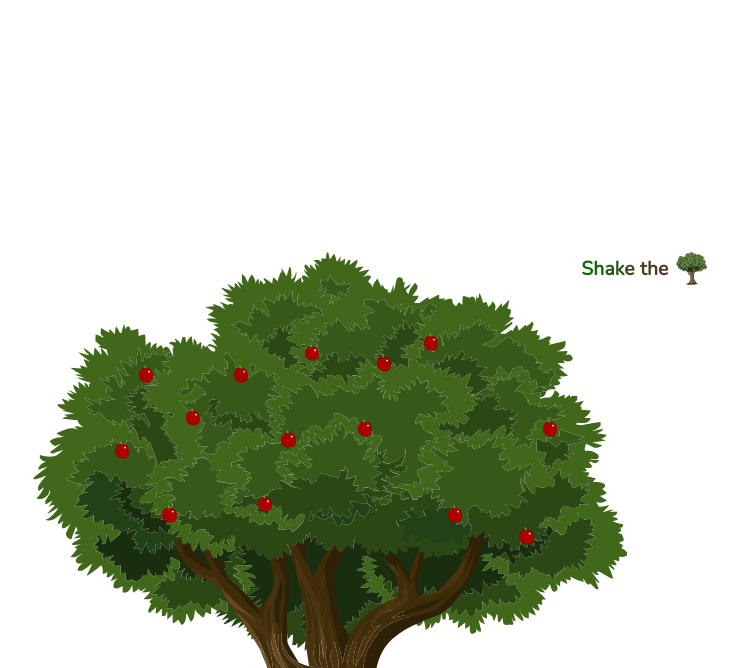
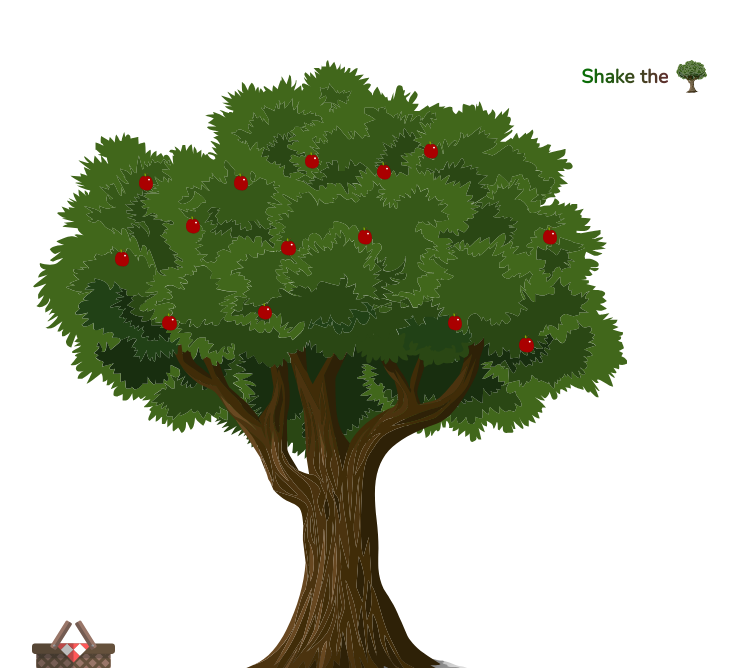
Before and after one commit to itskalender/shaking-tree, a React (Create React App) app: page / in a window 1280 px wide. Shown: the part 132-800 px from the top of the page, without its empty margins (311-1049 px from the left). Built offline with nearby package versions, Linux system fonts and the light colour scheme.

Commit message:
Change styling

```diff
--- a/src/containers/TreeShaking/TreeShaking.module.css
+++ b/src/containers/TreeShaking/TreeShaking.module.css
@@ -2,7 +2,13 @@
   position: relative;
   width: 70%;
   margin: auto;
-  margin-top: 60%;
+  margin-top: 80%;
+}
+
+@media (min-width: 300px) {
+  .tree-shaking {
+    margin-top: 50%;
+  }
 }
 
 @media (min-width: 450px) {
@@ -35,8 +41,28 @@
   }
 }
 
+@media (max-width: 767px) and (max-height: 540px) {
+  .tree-shaking {
+    width: 45%;
+    margin-top: 10%;
+  }
+}
+
 @media (min-width: 768px) and (min-height: 800px) {
   .tree-shaking {
     margin-top: 30%;
   }
 }
+
+@media (min-width: 768px) and (max-height: 540px) {
+  .tree-shaking {
+    width: 38%;
+    margin-top: 2%;
+  }
+}
+
+@media (min-width: 1200px) and (min-height: 800px) {
+  .tree-shaking {
+    margin-top: 15%;
+  }
+}
```
